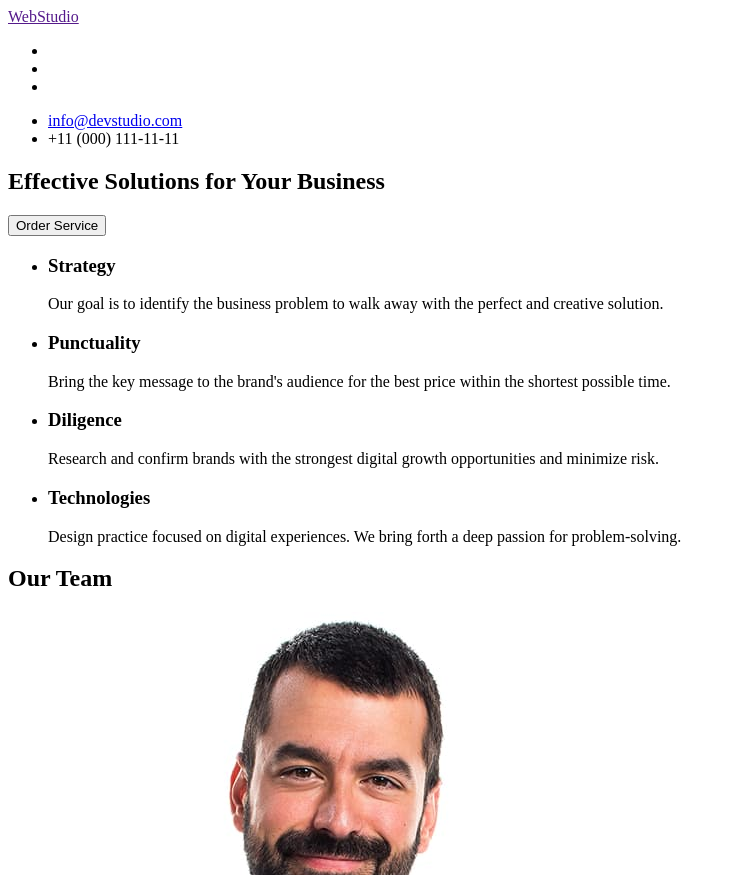
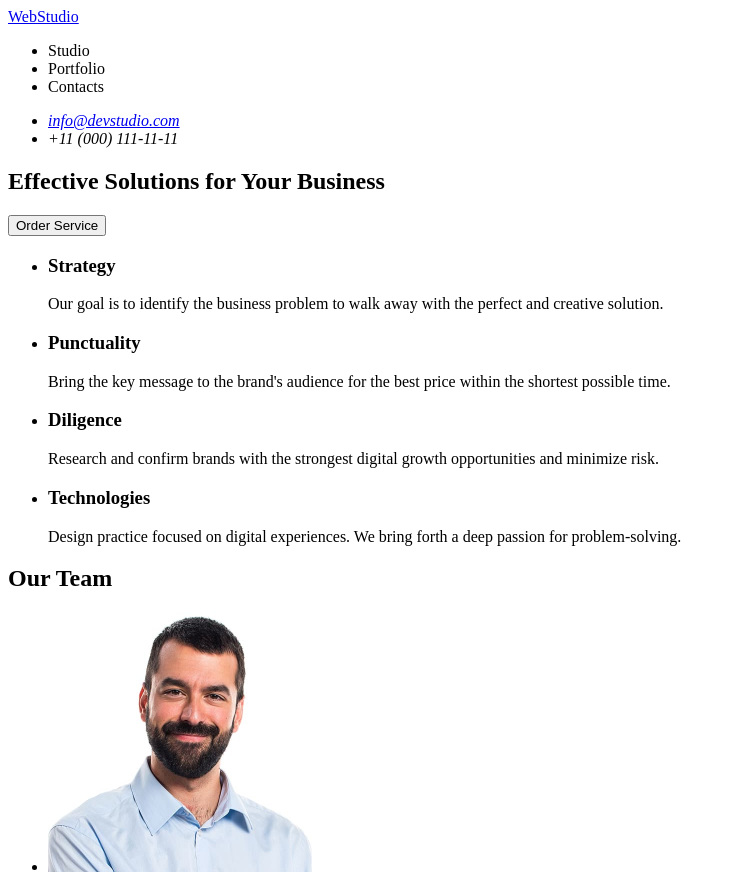
Before and after one commit to JuliaZavada/goit-markup-hw-01, a plain HTML site: page index.html in a window 1280 px wide. Shown: the top 875 px of the page, without its empty margins (0-736 px from the left). Drawn offline with Linux system fonts and the light colour scheme.

Commit message:
add size image1 add src image4

```diff
--- a/index.html
+++ b/index.html
@@ -7,18 +7,20 @@
 </head>
 <body>
     <header>
-<a href="">WebStudio</a>
 <nav>
+    <a href="/index.html">WebStudio</a>
     <ul>
-        <li></li>
-        <li></li>
-        <li></li>
+        <li><a href=""></a> Studio </li>
+        <li><a href=""></a> Portfolio </li>
+        <li><a href=""></a> Contacts </li>
     </ul>
 </nav>
+<address>
 <ul>
     <li><a href="mailto:info@devstudio.com">info@devstudio.com</a></li>
     <li><a href="tel:+110001111111"></a>+11 (000) 111-11-11</li>
 </ul>
+</address>
     </header>
     <main>
         <section>
@@ -63,7 +65,7 @@
             <h2>Our Team</h2>
             <ul>
                 <li>
-                    <img src="./images/img Mark.jpg" alt="Mark Guerrero" width="" height="">
+                    <img src="./images/img Mark.jpg" alt="Mark Guerrero" width="264" height="260">
                     <h3>Mark Guerrero</h3>
                     <p>Product Designer</p>
                 </li>
@@ -78,7 +80,7 @@
                     <p>Marketing</p>
                 </li>
                 <li>
-                    <img src="" alt="Daniel Wilson"width="264" height="260">
+                    <img src="/images/img Daniel.jpg" alt="Daniel Wilson"width="264" height="260">
                     <h3>Daniel Wilson</h3>
                     <p>UI Designer</p>
                 </li>
@@ -86,7 +88,7 @@
         </section>
     </main>
     <footer>
-<a href="">WebStudio</a>
+<a href="/index.html">WebStudio</a>
 <p>Increase the flow of customers and
     sales for your business with digital
     marketing & growth solutions.
```
